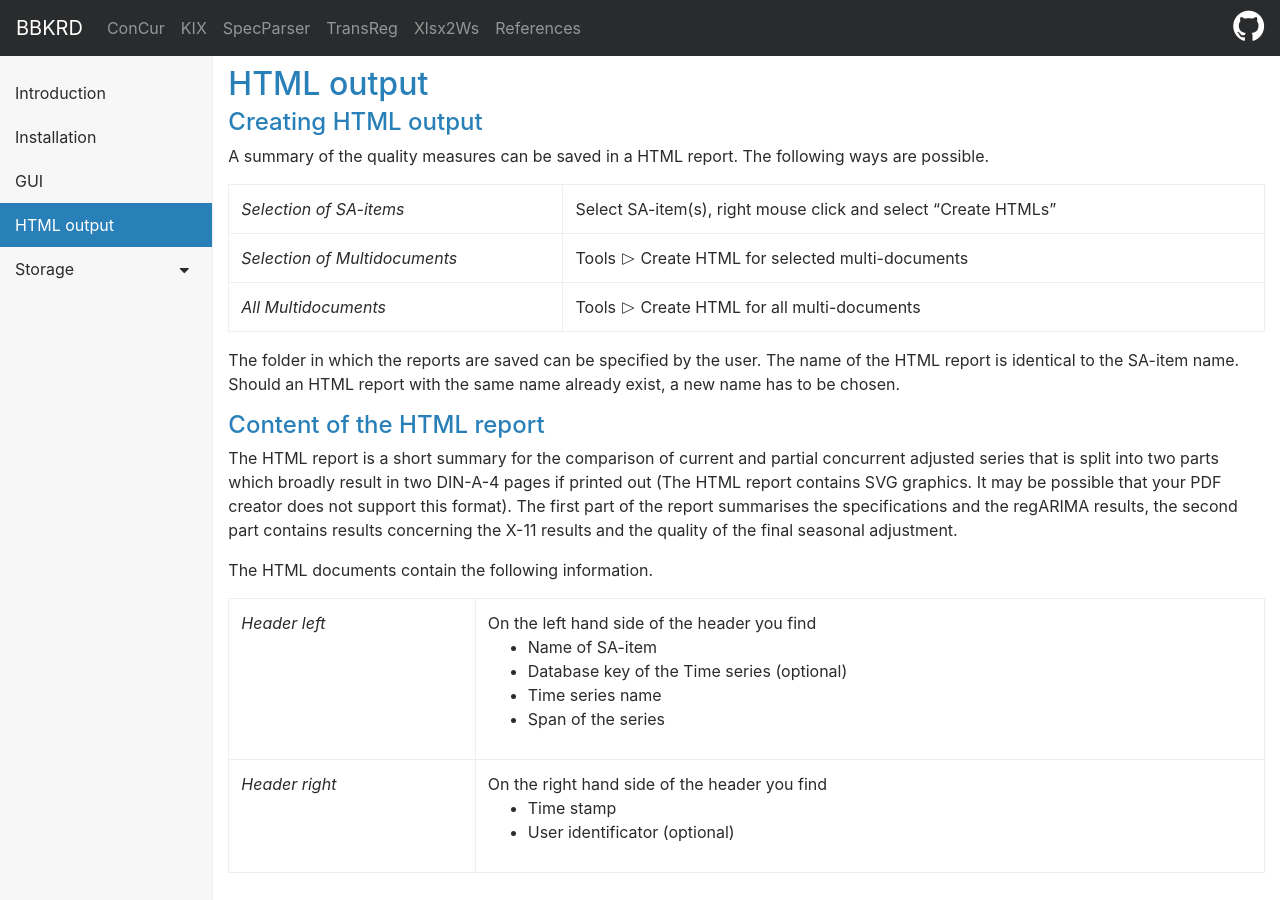
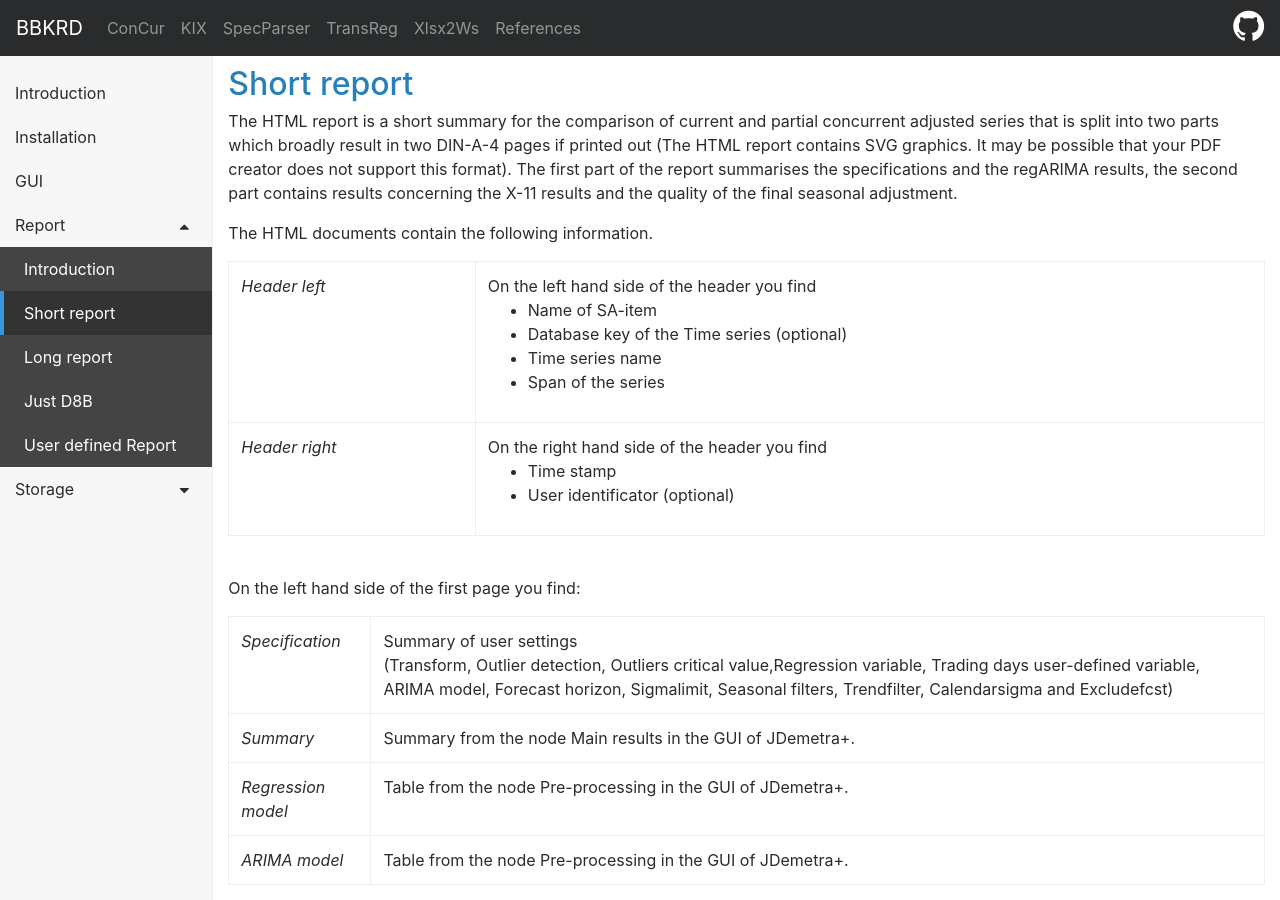
Before and after one commit to bbkrd/bbkrd.github.io, a Jekyll site: the page built from pages/concur/report/short.md, in a window 1280 px wide and 900 px high. Built offline with Jekyll 4.4.1, drawn with Linux system fonts in a browser that asks for light colours; nearby versions of some CDN libraries; formulas are drawn with MathJax 3.

Commit message:
Updates ConCur (#6)
Update Concur

```diff
--- a/pages/concur/output.md
+++ b/pages/concur/report/short.md
@@ -1,25 +1,11 @@
 ---
 layout: left-menu
-title: HTML output
+title: Short report
 tagline: user documentation for ConCur using GitHub Pages
 description: ConCur HTML output
-order: 40
+order: 15
+category: Report
 ---
-
-#### Creating HTML output
-
-A summary of the quality measures can be saved in a HTML report. The following ways are possible.
-
-{: .table .table-bordered}
-| *Selection of SA-items* | Select SA-item(s), right mouse click and select "Create HTMLs"|
-| *Selection of Multidocuments*| Tools $\rhd$ Create HTML for selected multi-documents|
-| *All Multidocuments*| Tools $\rhd$ Create HTML for all multi-documents|
-
-
-The folder in which the reports are saved can be specified by the user. The name of the HTML report is identical to the SA-item name. Should an HTML report with the same name already exist, a new name has to be chosen.
-
-
-#### Content of the HTML report
 
 The HTML report is a short summary for the comparison of current and partial concurrent adjusted series that is split into two parts which broadly result in two DIN-A-4 pages if printed out (The HTML report contains SVG graphics. It may be possible that your PDF creator does not support this format). The first part of the report summarises the specifications and the regARIMA results, the second part contains results concerning the X-11 results and the quality of the final seasonal adjustment.
 
@@ -70,7 +56,7 @@ On the right hand side of the first page you find figures for:
 The second page contains
 
 {: .table .table-bordered}
-| *Table D.8b* | Matrix of the raw seasonal factors (D8) augmented with information on outliers and extreme values as well as the  seasonal component and the seasonal component (current) for the last year, respectively.|
+| *Table D.8b* | Matrix of the raw seasonal factors (D8) augmented with information on outliers and extreme values as well as the seasonal component and the seasonal component (current) for the last year, respectively.|
 | *Seasonally Adjusted*   | The period-to-period growth rates (PtP GR) of the seasonally adjusted series and the seasonally adjusted series (current).|
 | *S-I-Ratio* | Chart of S-I-ratio for the latest two periods including the raw seasonal component (dots), the seasonal component (blue line and the seasonal component (current) (red line).|
 | *Final filters* | Final seasonal and trend filters used.|
```
Also changed, not shown: pages/concur/report/d8b.md (added, +9 -0 lines), pages/concur/report/intro.md (added, +33 -0 lines), pages/concur/report/long.md (added, +23 -0 lines), pages/concur/report/userdefined.md (added, +20 -0 lines), pages/concur/storage/excelAdapter.md (renamed from pages/concur/excelAdapter.md), pages/concur/storage/storage.md (renamed from pages/concur/storage.md).
